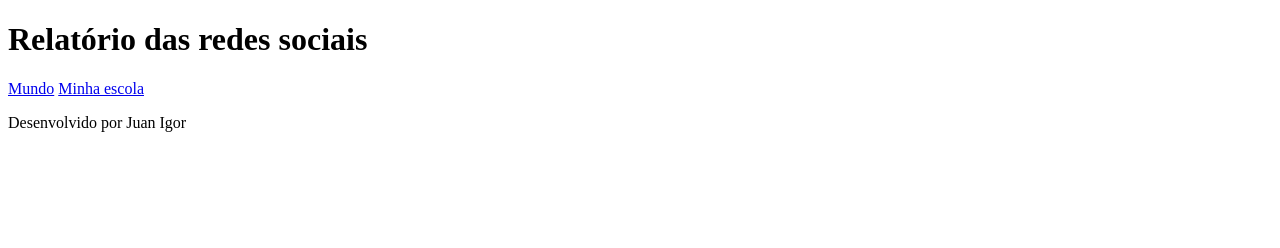
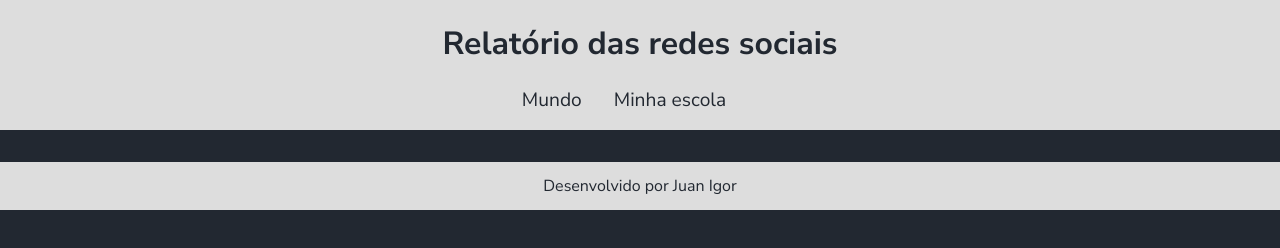
Before and after one commit to juanigor13/ciencias-de-dados-, a plain HTML site: page index.html in a window 1280 px wide. Drawn offline with Linux system fonts and the light colour scheme.

Commit message:
Add files via upload

```diff
--- a/index.html
+++ b/index.html
@@ -4,6 +4,7 @@
     <meta charset="UTF-8">
     <meta name="viewport" content="width=device-width, initial-scale=1.0">
     <title>Redes Sociais</title>
+    <link rel="stylesheet" href="style.css">
 </head>
 <body>
     <header>
@@ -19,7 +20,7 @@
         </section>
     </main>
     <footer>
-        <p>Desenvolvido por Juan Igor</p>
+     <p>Desenvolvido por Juan Igor </p>
     </footer>
 </body>
 </html>
--- a/style.css
+++ b/style.css
@@ -0,0 +1,58 @@
+@import url('https://fonts.googleapis.com/css2?family=Nunito+Sans:ital,opsz,wght@0,6..12,200..1000;1,6..12,200..1000&display=swap');
+
+:root {
+    --bg-color: #222831;
+    --primary-color: #DDDDDD;
+    --secondary-color: #F05454;
+    --font: "Nunito Sans", sans-serif;
+}
+
+body {
+    background-color: var(--bg-color);
+    color: var(--primary-color);
+    font-family: var(--font);
+    height: 100vh;
+    margin: 0;
+}
+
+header {
+    background-color: var(--primary-color);
+    text-align: center;
+    padding: 1px;
+}
+
+h1 {
+    font-size: 2rem;
+    color: var(--bg-color);
+    font-weight: 700;
+}
+
+nav {
+    display: flex;
+    justify-content: center;
+    font-weight: 400;
+}
+
+nav a {
+    text-decoration: none;
+    color: var(--bg-color);
+    margin: 0 2rem 1rem 0rem;
+    font-size: 1.2rem;
+}
+
+nav a:hover {
+    text-decoration: underline;
+    transform: scale(0.90);
+    transition: transform 0.1s;
+}
+
+footer {
+    display: flex;
+    align-items: center;
+    justify-content: center;
+    background-color: var(--primary-color);
+    color: var(--bg-color);
+    width: 100%;
+    height: 3rem;
+    margin-top: 2rem;
+}
```
